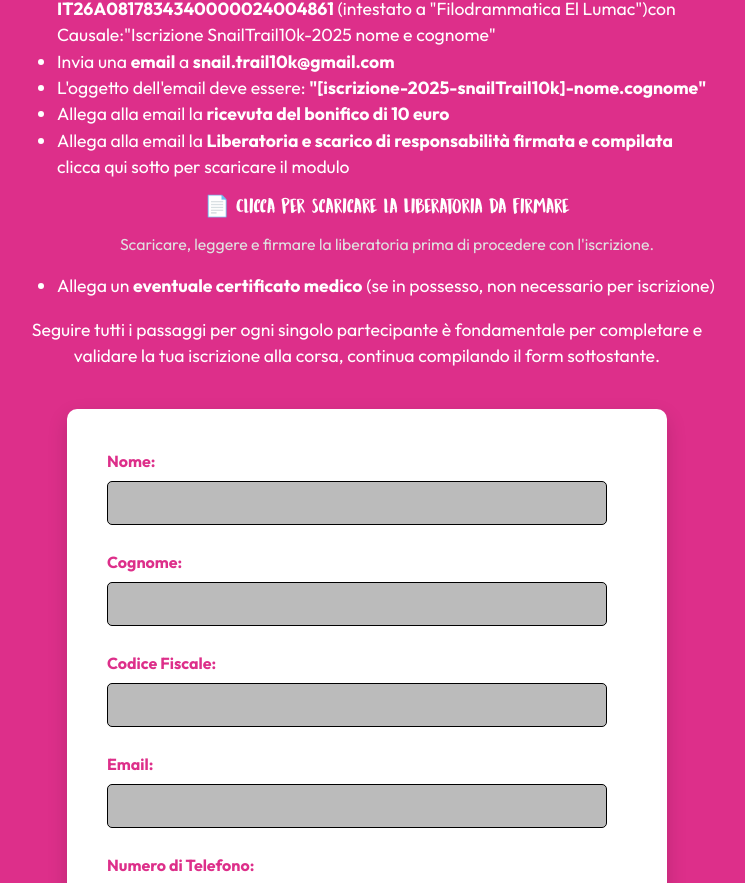
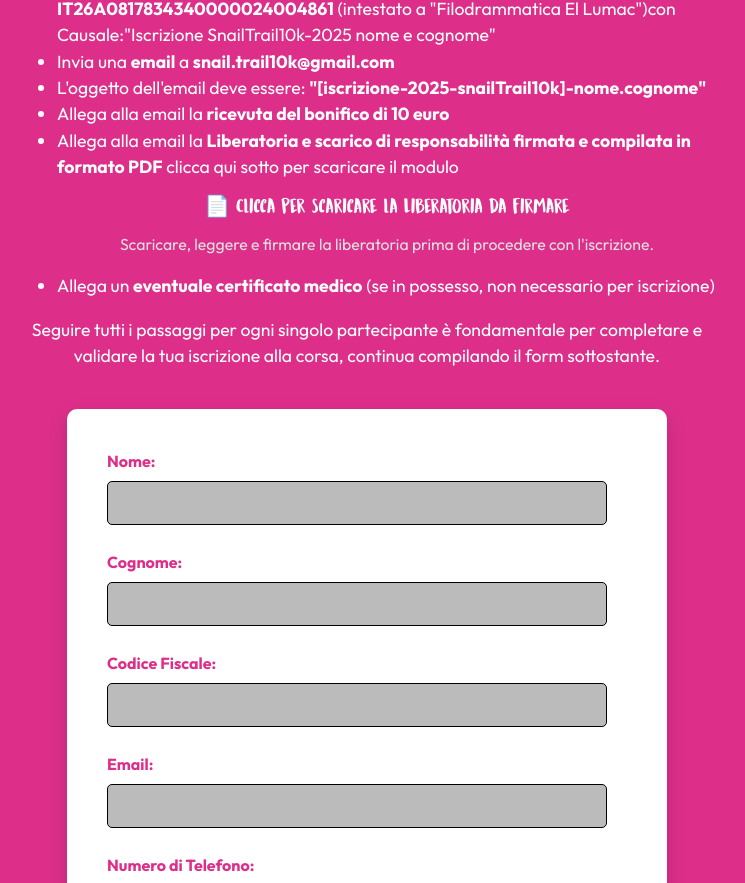
Before and after one commit to stefanoCestari03/SITO-CORSA-LUMACHE, a React (Vite) app in the folder sito-corsa-lumache/: page /#/register in a window 1280 px wide. Shown: the part 1079-1962 px from the top of the page, without its empty margins (273-1018 px from the left). Built offline with nearby package versions, Linux system fonts and the light colour scheme.

Commit message:
miglioria liberatoria

```diff
--- a/sito-corsa-lumache/src/pages/RegistrationPage.jsx
+++ b/sito-corsa-lumache/src/pages/RegistrationPage.jsx
@@ -167,7 +167,7 @@ function RegistrationPage() {
             <li>Invia una <strong>email</strong> a <strong style={{color: '#ffffff'}}>snail.trail10k@gmail.com</strong></li>
             <li>L'oggetto dell'email deve essere: <strong style={{color: '#ffffff'}}>"[iscrizione-2025-snailTrail10k]-nome.cognome"</strong></li>
             <li>Allega alla email la <strong>ricevuta del bonifico di 10 euro</strong></li>
-            <li>Allega alla email la <strong>Liberatoria e scarico di responsabilità firmata e compilata</strong> clicca qui sotto per scaricare il modulo</li>
+            <li>Allega alla email la <strong>Liberatoria e scarico di responsabilità firmata e compilata in formato PDF</strong> clicca qui sotto per scaricare il modulo</li>
             <div className="liberatoria-download">
                 <a
                   href={liberatoriaPdf}
```
